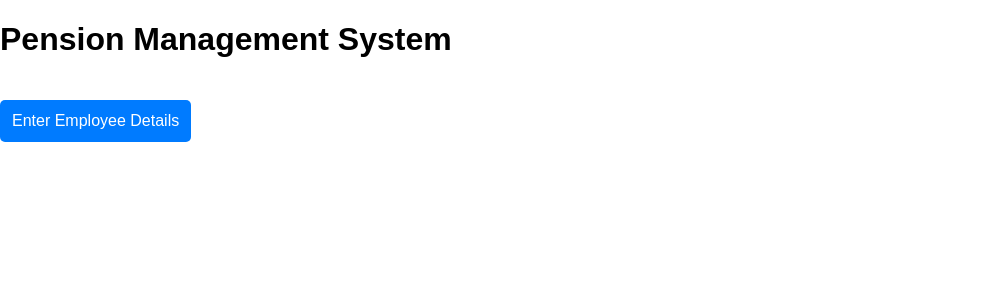
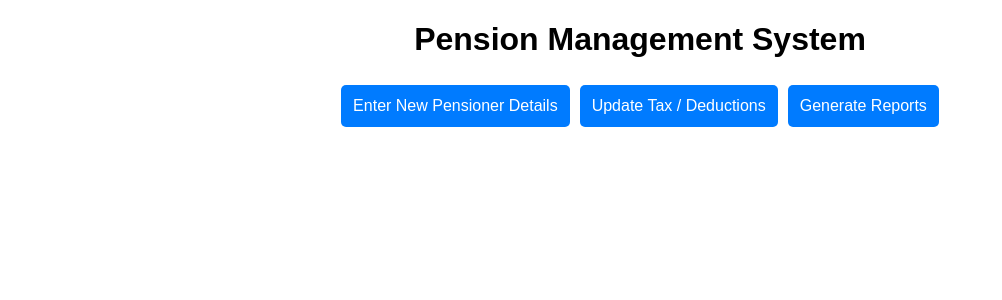
Before and after one commit to Sahlakm/Pension-calculation-system, a React (Create React App) app in the folder my-app/: page / in a window 1280 px wide. Shown: the top 300 px of the page, without its empty margins (0-1002 px from the left). Built offline with nearby package versions, Linux system fonts and the light colour scheme; no server answers.

Commit message:
addedbuttons

```diff
--- /dev/null
+++ b/my-app/src/Components/Home.css
@@ -0,0 +1,13 @@
+.padding {
+    align-items: center;
+    justify-items: center;
+}
+
+.btn-container{
+    margin: 5px;
+}
+
+.btns-container {
+    justify-items: center;
+    display: inline-block;
+}
--- a/my-app/src/Components/Home.js
+++ b/my-app/src/Components/Home.js
@@ -1,15 +1,18 @@
 import { useNavigate } from "react-router-dom";
+import "./Home.css";
 
 const Home = () => {
   const navigate = useNavigate();
 
   return (
-    <div className="flex flex-col items-center justify-center h-screen bg-gray-100">
+    <div className="flex flex-col items-center justify-center h-screen bg-gray-100 padding">
       <h1 className="text-3xl font-bold mb-6">Pension Management System</h1>
-      <button onClick={() => navigate("/add-employee")} className="p-3 bg-green-500 text-white rounded-lg">
-        Enter Employee Details
+      <div className="btns-container">
+      <button onClick={() => navigate("/add-employee")} className="p-3 bg-green-500 text-white rounded-lg btn-container">
+        Enter New Pensioner Details
       </button>
-
+      <button className="p-3 bg-green-500 text-white rounded-lg btn-container" onClick={() => alert("Yet to be implemented ...")}> Update Tax / Deductions </button>
+      <button className="p-3 bg-green-500 text-white rounded-lg btn-container" onClick={() => alert("Yet to be implemented ...")}> Generate Reports </button></div>
     </div>
   );
 };
```
Also changed, not shown: 1 other file (tests, documents, lock files or other folders).
